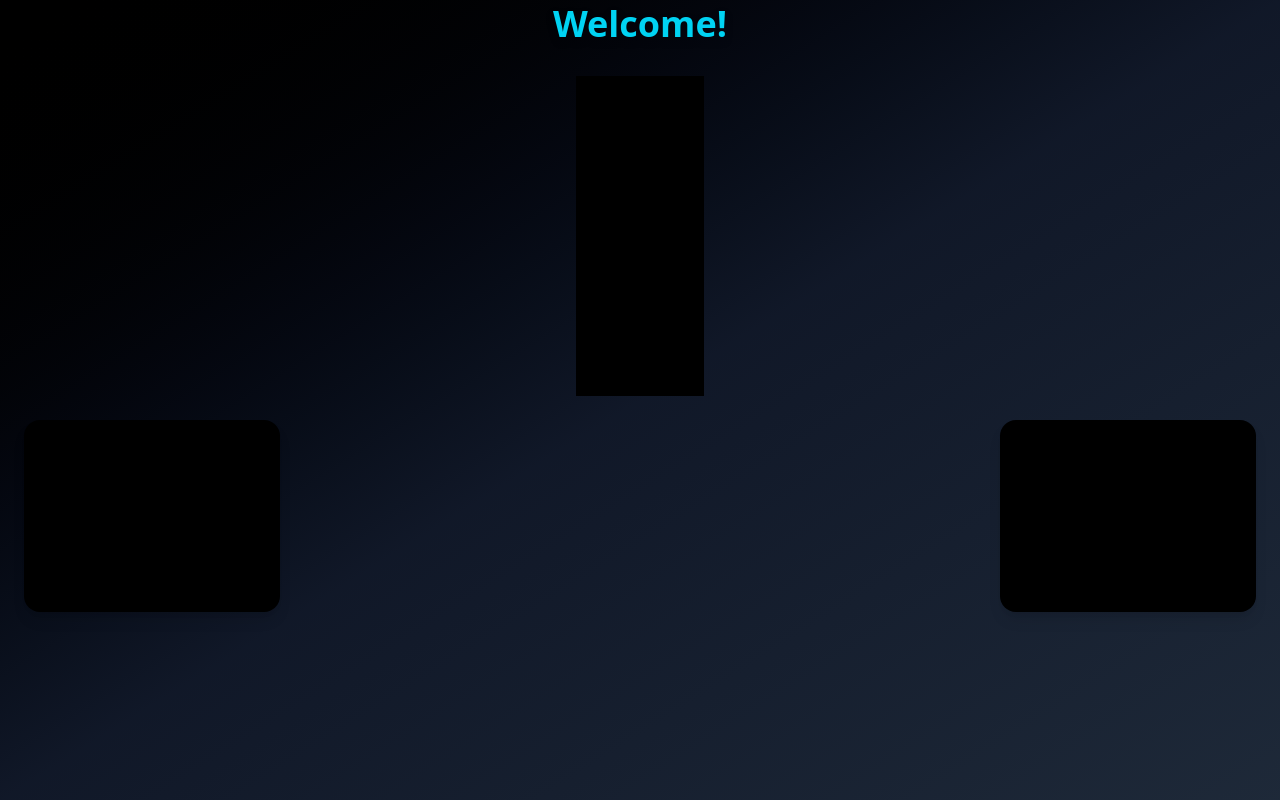
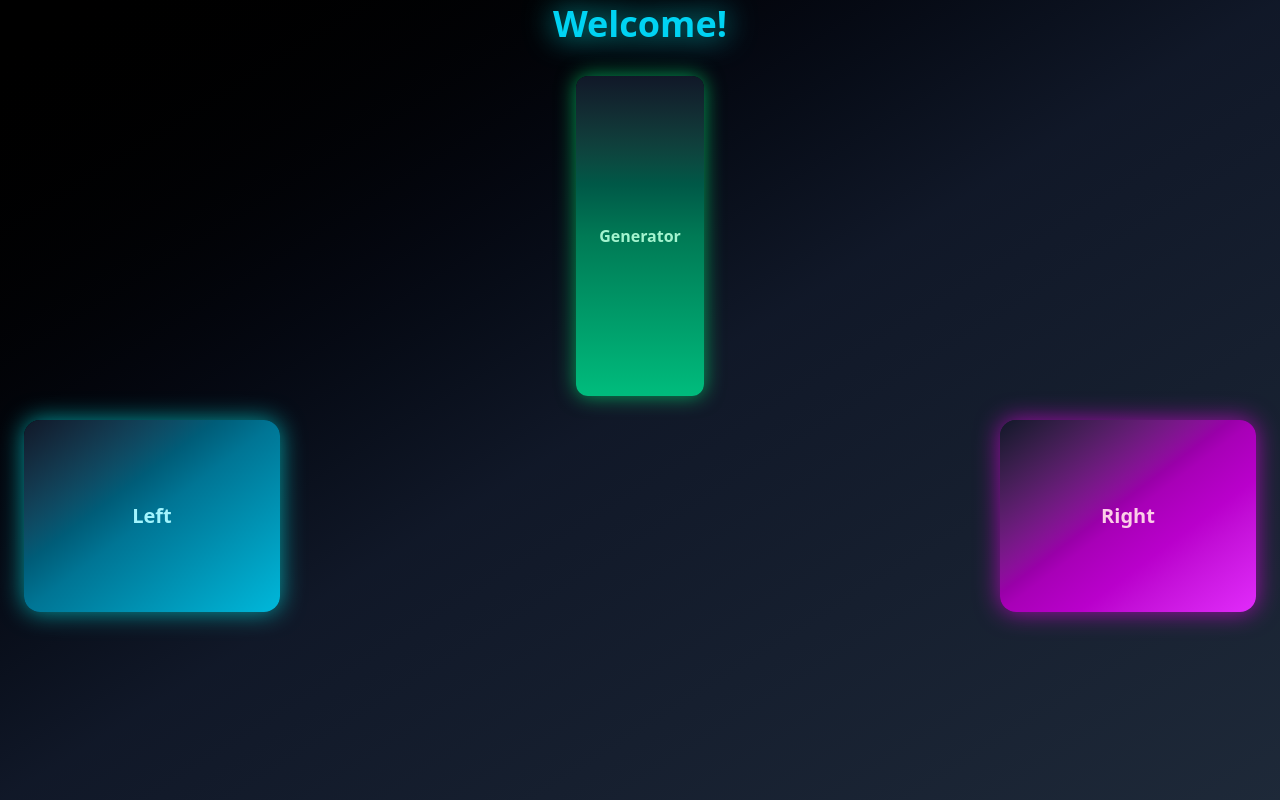
Before and after one commit to prasonkc/R-Connect, a React (Vite) app in the folder frontend/r-connect/: page / in a window 1280 px wide. Built offline with nearby package versions, Linux system fonts and the light colour scheme.

Commit message:
deep seet ma fasyo Nepal

```diff
--- a/frontend/r-connect/src/App.jsx
+++ b/frontend/r-connect/src/App.jsx
@@ -4,16 +4,22 @@ import "./App.css";
 function DrawSection() {
   return (
     <div className="draw relative w-full h-[50vh] p-6 flex justify-between">
-      <div className="w-[20vw] h-[15vw] rounded-2xl shadow-lg bg-black text-white text-xl font-semibold" />
-      <div className="w-[20vw] h-[15vw] rounded-2xl shadow-lg bg-black text-white text-xl font-semibold" />
+      <div className="w-[20vw] h-[15vw] rounded-2xl shadow-[0_0_25px_rgba(0,255,255,0.6)] bg-gradient-to-br from-gray-900 via-cyan-700 to-cyan-500 text-cyan-200 text-xl font-semibold flex items-center justify-center">
+        Left
+      </div>
+      <div className="w-[20vw] h-[15vw] rounded-2xl shadow-[0_0_25px_rgba(255,0,255,0.6)] bg-gradient-to-br from-gray-900 via-fuchsia-700 to-fuchsia-500 text-pink-200 text-xl font-semibold flex items-center justify-center">
+        Right
+      </div>
     </div>
   );
 }
 
-function Generator(){
-  return(<>
-    <div className="h-[40vh] w-[10vw] bg-black">Generator</div>
-  </>)
+function Generator() {
+  return (
+    <div className="h-[40vh] w-[10vw] rounded-xl shadow-[0_0_20px_rgba(0,255,128,0.6)] bg-gradient-to-b from-gray-900 via-emerald-700 to-emerald-500 text-emerald-200 flex items-center justify-center font-semibold">
+      Generator
+    </div>
+  );
 }
 
 function App() {
@@ -29,7 +35,7 @@ function App() {
   return (
     <>
       <div className="min-h-screen bg-gradient-to-br from-black via-gray-900 to-gray-800 flex flex-col items-center justify-center">
-        <h1 className="text-4xl font-bold text-cyan-400 text-center mb-8 drop-shadow-lg">
+        <h1 className="text-4xl font-bold text-cyan-400 text-center mb-8 drop-shadow-[0_0_15px_rgba(0,255,255,0.8)]">
           Welcome!
         </h1>
         <Generator />
```
